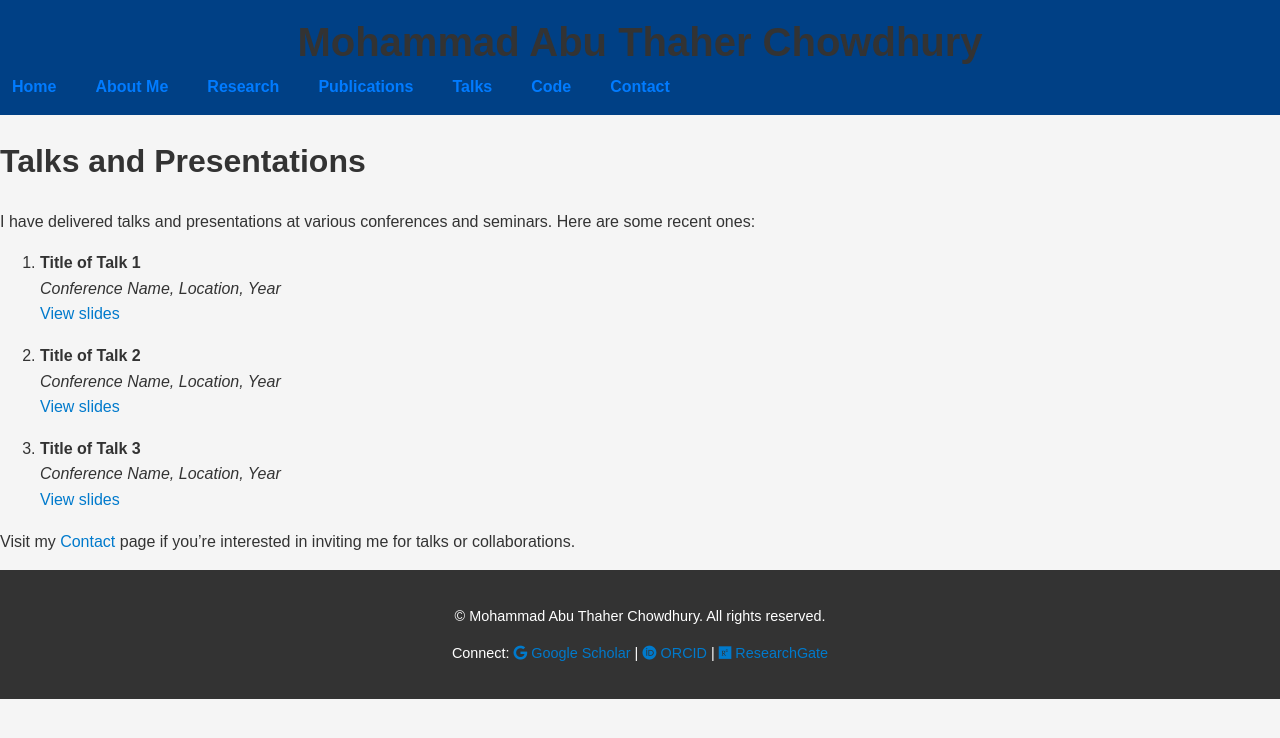
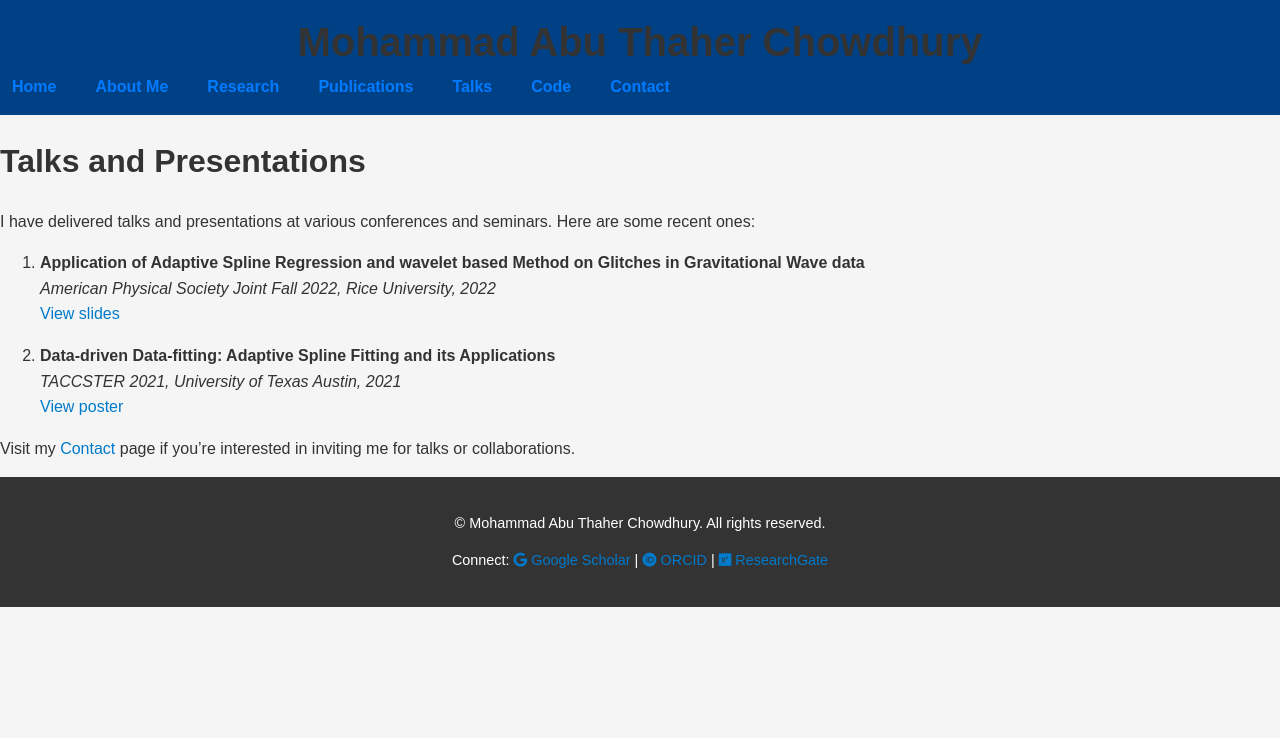
Before and after one commit to matc-thaher/website, a Jekyll site: the page built from talks.md, in a window 1280 px wide. Shown: the top 738 px of the page. Built offline with Jekyll 4.4.1, drawn with Linux system fonts in a browser that asks for light colours.

Commit message:
Update talks.md

```diff
--- a/talks.md
+++ b/talks.md
@@ -8,16 +8,12 @@ permalink: /talks/
 
 I have delivered talks and presentations at various conferences and seminars. Here are some recent ones:
 
-1. **Title of Talk 1**
-   *Conference Name, Location, Year*
-   [View slides](https://example.com/slides/talk1)
+1. **Application of Adaptive Spline Regression and wavelet based Method on Glitches in Gravitational Wave data**
+   *American Physical Society Joint Fall 2022, Rice University, 2022*
+   [View slides](https://meetings.aps.org/Meeting/TSF22/Session/F05.5)
 
-2. **Title of Talk 2**
-   *Conference Name, Location, Year*
-   [View slides](https://example.com/slides/talk2)
-
-3. **Title of Talk 3**
-   *Conference Name, Location, Year*
-   [View slides](https://example.com/slides/talk3)
+2. **Data-driven Data-fitting: Adaptive Spline Fitting and its Applications**
+   *TACCSTER 2021, University of Texas Austin, 2021*
+   [View poster](https://hdl.handle.net/2152/89587)
 
 Visit my [Contact](/contact/) page if you're interested in inviting me for talks or collaborations.
```
